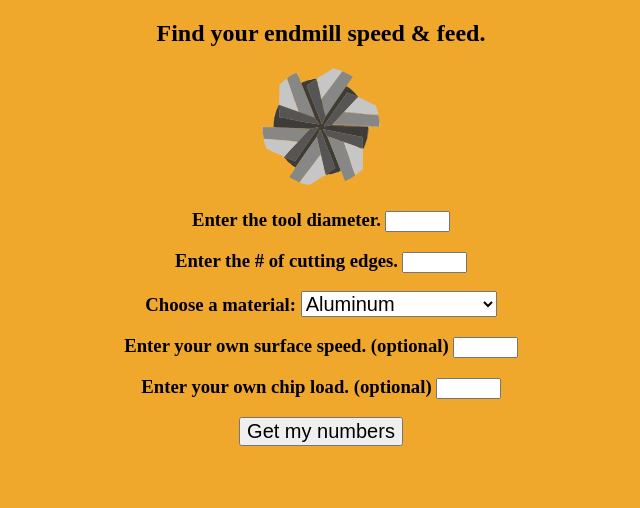
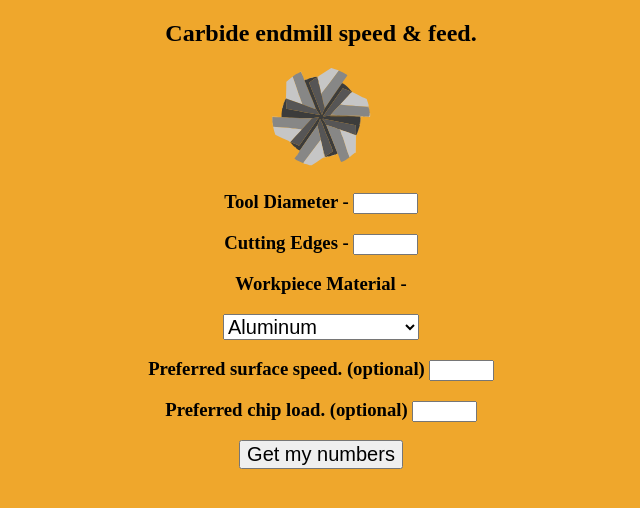
Before and after one commit to rhbedenbaugh/S-F-Calc, a plain HTML site: page index.html in a window 1280 px wide. Shown: the whole page, without its empty margins (319-959 px from the left). Drawn offline with Linux system fonts and the light colour scheme.

Commit message:
ui adjustments

```diff
--- a/index.html
+++ b/index.html
@@ -9,50 +9,43 @@
   </head>
   <body>
     <div id="root">
-      <h2>Find your endmill speed & feed.</h2>
+      <h2>Carbide endmill speed & feed.</h2>
       <img
-        width="120px"
-        height="120px"
+        width="100px"
+        height="100px"
         src="endmill.svg"
         alt="endmill SVG"
       /><br />
-      <br />
-      <h3 style="display: inline">Enter the tool diameter.</h3>
+      <h2 id="message"></h2>
+      <h3 style="display: inline">Tool Diameter -</h3>
       <input id="toolDiameter" size="5" style="display: inline" /> <br />
       <br />
 
-      <h3 style="display: inline">Enter the # of cutting edges.</h3>
+      <h3 style="display: inline">Cutting Edges -</h3>
       <input id="cuttingEdges" style="display: inline" size="5" /> <br />
-      <br />
 
-      <h3 style="display: inline">
-        <label for="material">Choose a material:</label>
+      <h3>
+        <label for="material">Workpiece Material -</label>
       </h3>
-      <select
-        name="material"
-        id="material"
-        style="font-size: 20px; display: inline"
-      >
+      <select name="material" id="material" style="font-size: 20px">
         <option value="aluminum">Aluminum</option>
         <option value="brass">Brass</option>
         <option value="carbonSteel">Carbon Steel</option>
         <option value="bronzeOrCastIron">Bronze or Cast Iron</option>
         <option value="stainlessSteel">Stainless Steel</option></select
-      ><br />
-      <br />
+      ><br /><br />
 
-      <h3 style="display: inline">Enter your own surface speed. (optional)</h3>
+      <h3 style="display: inline">Preferred surface speed. (optional)</h3>
       <input id="idealSFM" size="5" style="display: inline" /><br />
       <br />
 
-      <h3 style="display: inline">Enter your own chip load. (optional)</h3>
+      <h3 style="display: inline">Preferred chip load. (optional)</h3>
       <input id="idealChipLoad" size="5" style="display: inline" /><br />
       <br />
 
       <button onclick="calculate()" style="font-size: 20px">
         Get my numbers
       </button>
-      <h2 id="message"></h2>
 
       <style>
         body {
```
